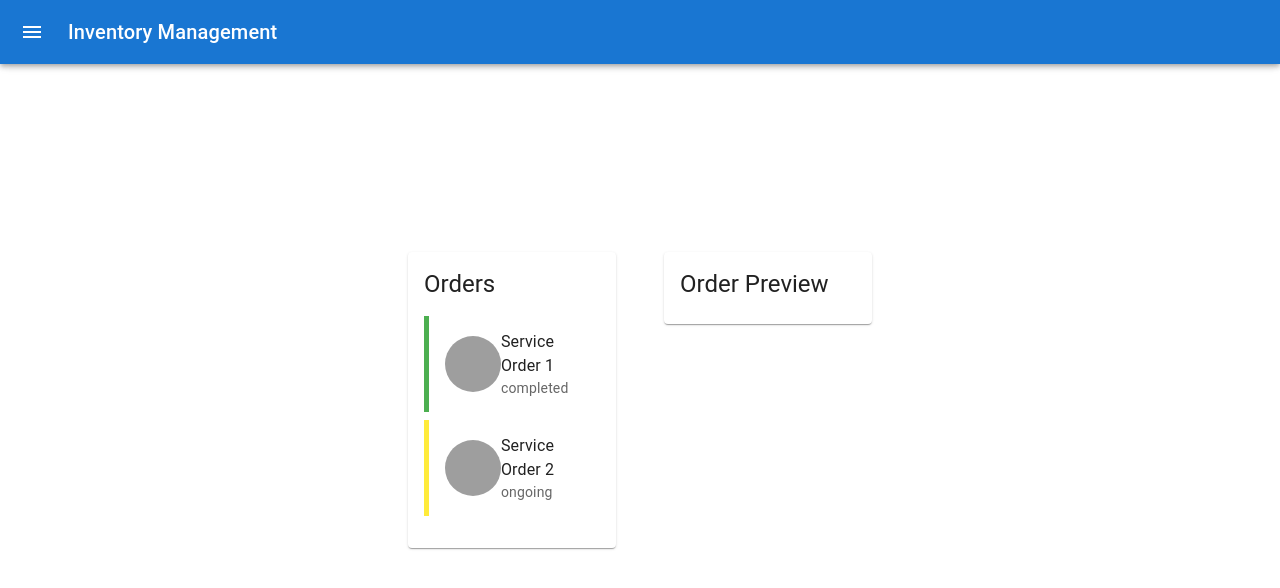
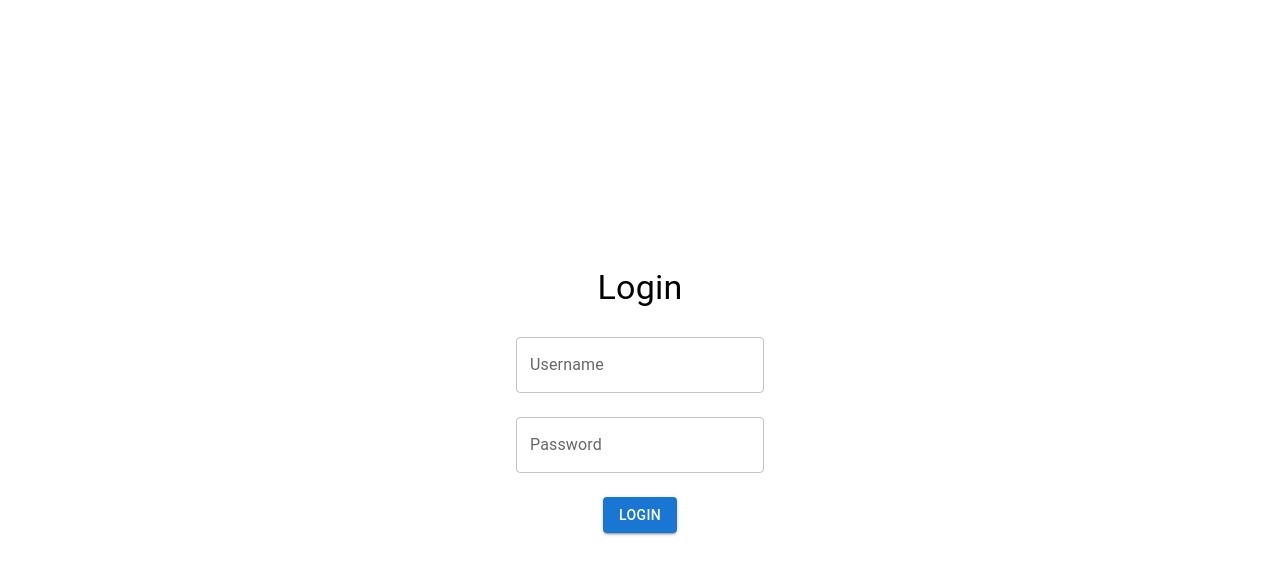
Before and after one commit to nightfury0245/inventory-management, a React (Create React App) app in the folder frontend/: page / in a window 1280 px wide. Shown: the top 588 px of the page. Built offline with nearby package versions, Linux system fonts and the light colour scheme; grey boxes are pictures that could not be loaded.

Commit message:
login page added username === 'user' && password === 'password'

```diff
--- a/frontend/src/App.js
+++ b/frontend/src/App.js
@@ -1,15 +1,25 @@
-import React, { useState } from "react";
-import Navbar from "./components/Navbar";
+// src/App.js
 
+import React, { useState } from 'react';
+import Navbar from './components/Navbar';
+import Login from './components/Login';
 
 function App() {
+  const [isLoggedIn, setIsLoggedIn] = useState(false);
 
-  return(
+  const handleLogin = (status) => {
+    setIsLoggedIn(status);
+  };
+
+  return (
     <React.Fragment>
-      <Navbar />
+      {isLoggedIn ? (
+        <Navbar onLogout={() => setIsLoggedIn(false)} />
+      ) : (
+        <Login onLogin={handleLogin} />
+      )}
     </React.Fragment>
   );
-
 }
 
 export default App;
--- /dev/null
+++ b/frontend/src/components/Login.js
@@ -0,0 +1,44 @@
+// src/components/Login.js
+
+import React, { useState } from 'react';
+import { Box, Button, TextField, Typography } from '@mui/material';
+
+const Login = ({ onLogin }) => {
+  const [username, setUsername] = useState('');
+  const [password, setPassword] = useState('');
+
+  const handleLogin = () => {
+    // Replace this with your actual authentication logic
+    if (username === 'user' && password === 'password') {
+      onLogin(true);
+    } else {
+      alert('Invalid credentials');
+    }
+  };
+
+  return (
+    <Box sx={{ display: 'flex', flexDirection: 'column', alignItems: 'center', justifyContent: 'center', height: '100vh' }}>
+      <Typography variant="h4" gutterBottom>Login</Typography>
+      <TextField
+        label="Username"
+        value={username}
+        onChange={(e) => setUsername(e.target.value)}
+        margin="normal"
+        fullWidth
+      />
+      <TextField
+        label="Password"
+        type="password"
+        value={password}
+        onChange={(e) => setPassword(e.target.value)}
+        margin="normal"
+        fullWidth
+      />
+      <Button variant="contained" color="primary" onClick={handleLogin} sx={{ mt: 2 }}>
+        Login
+      </Button>
+    </Box>
+  );
+};
+
+export default Login;
--- a/frontend/src/components/Navbar.js
+++ b/frontend/src/components/Navbar.js
@@ -1,5 +1,6 @@
-import * as React from 'react';
-import { useState } from 'react';
+// src/components/Navbar.js
+
+import React, { useState } from 'react';
 import { styled, useTheme } from '@mui/material/styles';
 import Box from '@mui/material/Box';
 import Drawer from '@mui/material/Drawer';
@@ -19,11 +20,11 @@ import ListItemIcon from '@mui/material/ListItemIcon';
 import ListItemText from '@mui/material/ListItemText';
 import InboxIcon from '@mui/icons-material/MoveToInbox';
 import MailIcon from '@mui/icons-material/Mail';
+import Button from '@mui/material/Button';
 import NewOrder from '../NewOrder/NewOrder';
 import TrackOrders from '../TrackOrders/TrackOrders';
 import InventoryTable from '../Inventory/InventoryTable';
-import HistoryLog from '../HistoryLog/HistoryLog'; // Assume this is the new component
-import axios from 'axios';
+import HistoryLog from '../HistoryLog/HistoryLog';
 
 const drawerWidth = 240;
 
@@ -67,14 +68,13 @@ const DrawerHeader = styled('div')(({ theme }) => ({
   display: 'flex',
   alignItems: 'center',
   padding: theme.spacing(0, 1),
-  // necessary for content to be below app bar
   ...theme.mixins.toolbar,
   justifyContent: 'flex-end',
 }));
 
-export default function Navbar() {
+export default function Navbar({ onLogout }) {
   const theme = useTheme();
-  const [open, setOpen] = React.useState(false);
+  const [open, setOpen] = useState(false);
   const [menu, setMenu] = useState([
     { key: "track-order", value: "Track Order", component_name: "TrackOrders" },
     { key: "new-order", value: "New Order", component_name: "NewOrder" },
@@ -108,6 +108,9 @@ export default function Navbar() {
           <Typography variant="h6" noWrap component="div">
             Inventory Management
           </Typography>
+          <Button color="inherit" onClick={onLogout} sx={{ ml: 'auto' }}>
+            Logout
+          </Button>
         </Toolbar>
       </AppBar>
       <Drawer
```
